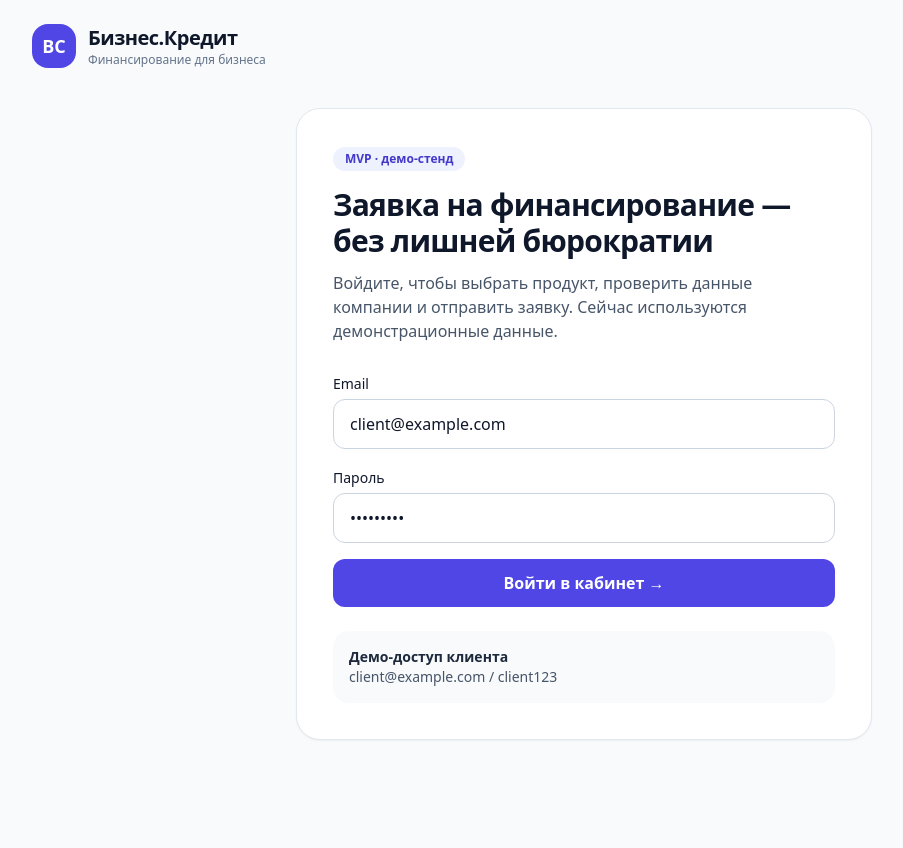
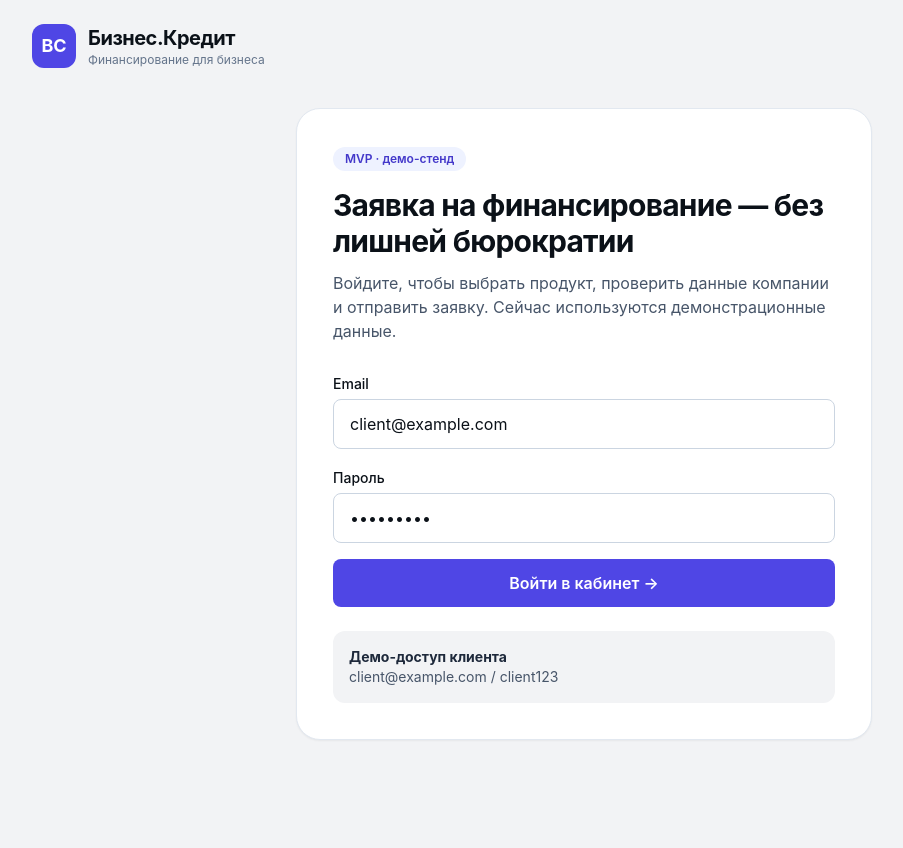
Before and after one commit to katelamzina79-svg/business-credit-mvp, a FastAPI app: page / in a window 1280 px wide. Shown: the whole page, without its empty margins (56-959 px from the left). Run offline with FastAPI, Linux system fonts and the light colour scheme; some libraries are stand-ins or nearby versions.

Commit message:
Update layout.html

```diff
--- a/backend/templates/layout.html
+++ b/backend/templates/layout.html
@@ -1,5 +1,43 @@
 <!doctype html>
 <html lang="ru">
-<head><meta charset="utf-8"><meta name="viewport" content="width=device-width,initial-scale=1"><title>{{ title or 'Credit MVP' }}</title><script src="https://cdn.tailwindcss.com"></script><script src="https://unpkg.com/htmx.org@2.0.4"></script></head>
-<body class="bg-slate-50 text-slate-900"><main class="max-w-6xl mx-auto p-6">{% block content %}{% endblock %}</main></body>
+<head>
+  <meta charset="utf-8">
+  <meta name="viewport" content="width=device-width,initial-scale=1">
+  <title>{{ title or 'Credit MVP' }}</title>
+  <script src="https://cdn.tailwindcss.com"></script>
+  <script src="https://unpkg.com/htmx.org@2.0.4"></script>
+  <style>
+    /* Глобальные оверрайды стилей под дизайн-код Альфа-Банка */
+    body {
+      background-color: #F2F3F5 !important; /* Серый мягкий фон страниц Альфа-Бизнес */
+      color: #0B1118 !important;            /* Контрастный графитовый текст */
+      font-family: 'Inter', -apple-system, BlinkMacSystemFont, "Segoe UI", Roboto, sans-serif !important;
+    }
+
+    /* Коррекция системных фонов и карточек */
+    .bg-slate-50 { background-color: #F2F3F5 !important; }
+    .bg-white { background-color: #FFFFFF !important; }
+    .text-slate-900 { color: #0B1118 !important; }
+
+    /* Скругления по гайдлайнам банка */
+    .rounded-2xl { border-radius: 12px !important; }
+    .rounded-xl { border-radius: 8px !important; }
+
+    /* Инпуты, кнопки и элементы форм */
+    input, select, textarea {
+      font-family: inherit !important;
+      border-radius: 8px !important;
+    }
+    input:focus, select:focus {
+      border-color: #EF3124 !important; /* Красный фокус полей */
+      outline: none !important;
+      box-shadow: 0 0 0 1px #EF3124 !important;
+    }
+  </style>
+</head>
+<body class="bg-slate-50 text-slate-900">
+  <main class="max-w-6xl mx-auto p-6">
+    {% block content %}{% endblock %}
+  </main>
+</body>
 </html>
```
